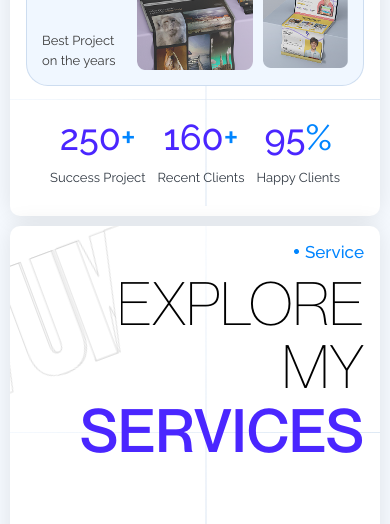
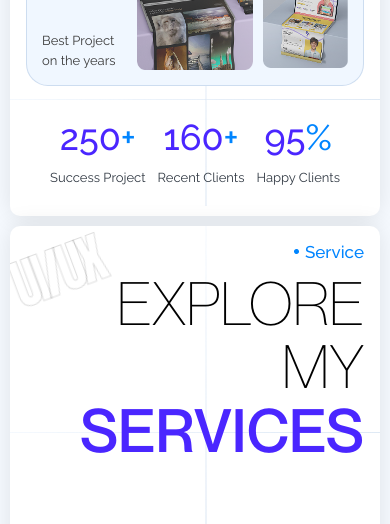
Before and after one commit to muhammadhuzaifasiddiqui/ui-ux, a Next.js app: page / in a window 390 px wide. Shown: the part 1140-1664 px from the top of the page. Built offline with nearby package versions, Linux system fonts and the light colour scheme.

Commit message:
responsive text

```diff
--- a/src/app/style/globals.css
+++ b/src/app/style/globals.css
@@ -1184,10 +1184,6 @@ h4 {
     font-size: 36px;
   }
 
-  .fs-138 {
-    font-size: 138px;
-  }
-
   .btn {
     padding: 8px 14px;
   }
@@ -1381,7 +1377,7 @@ h4 {
   }
 
   .fs-138 {
-    font-size: 138px;
+    font-size: 54px;
   }
 
   .btn {
```
